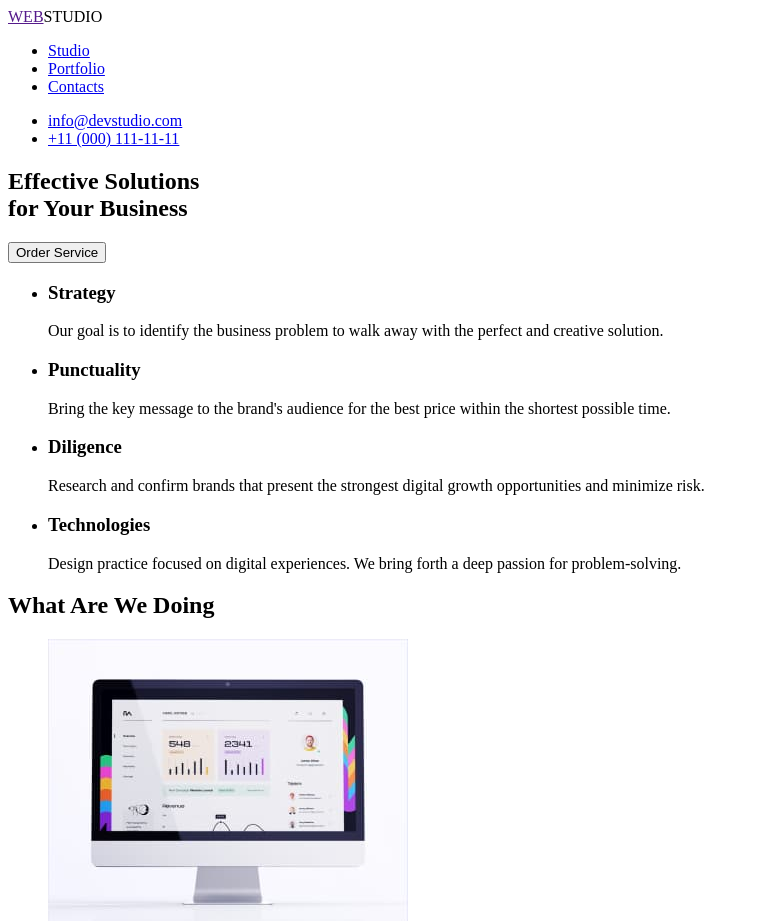
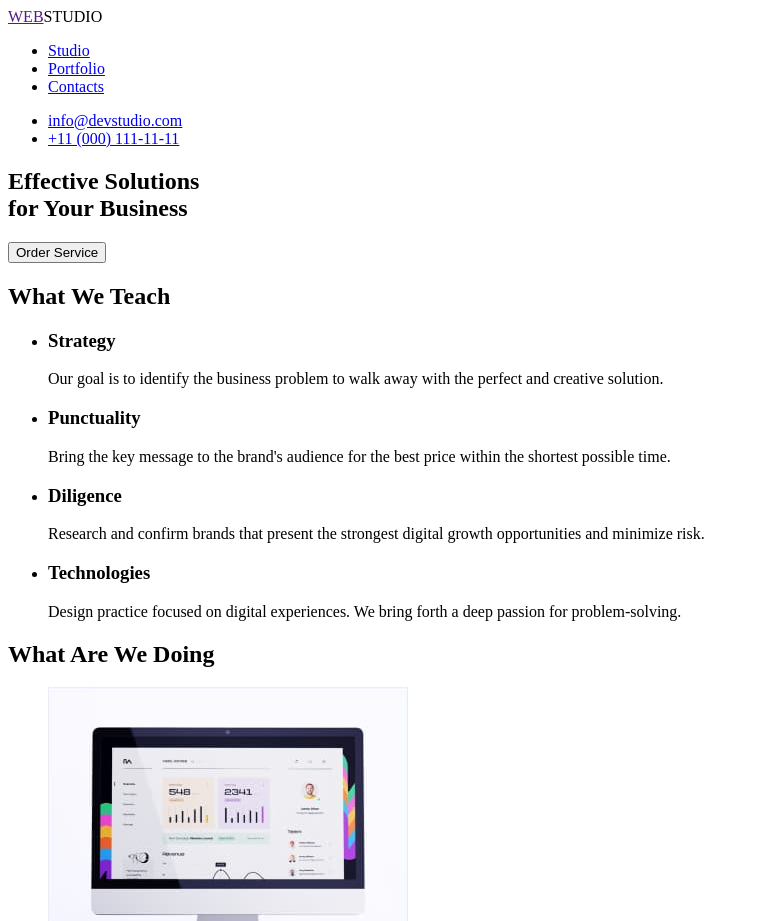
Before and after one commit to Vitshev4uk/goit-markup-hw-01, a plain HTML site: page index.html in a window 1280 px wide. Shown: the top 921 px of the page, without its empty margins (0-759 px from the left). Drawn offline with Linux system fonts and the light colour scheme.

Commit message:
update index.html

```diff
--- a/index.html
+++ b/index.html
@@ -30,6 +30,7 @@
         <button type="button">Order Service</button>
       </section>
       <!--Можлививй прихований заголовок 2-го типу. Перша секція тексту-->
+      <h2>What We Teach</h2>
       <section>
         <ul>
           <li>
```
